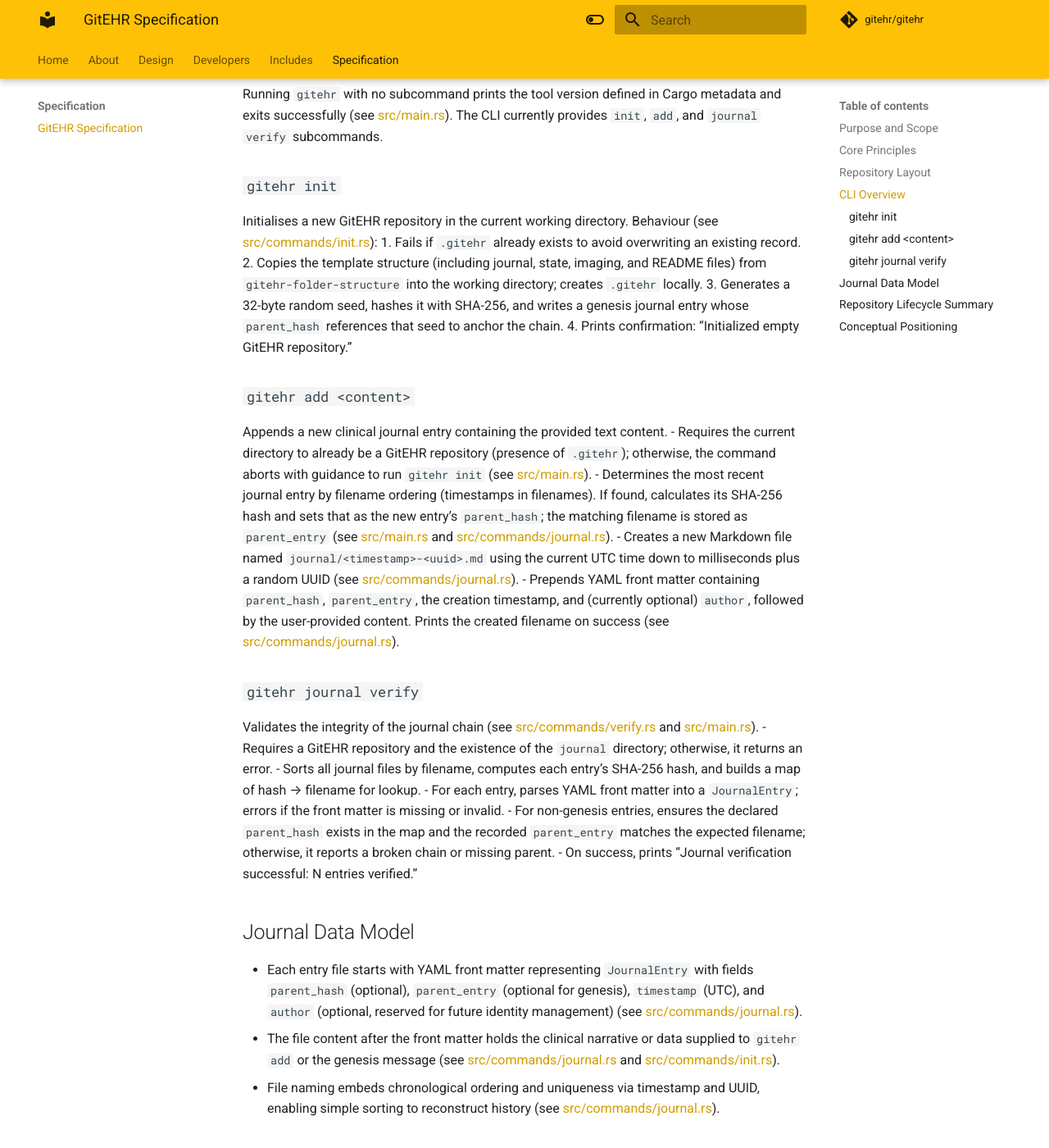
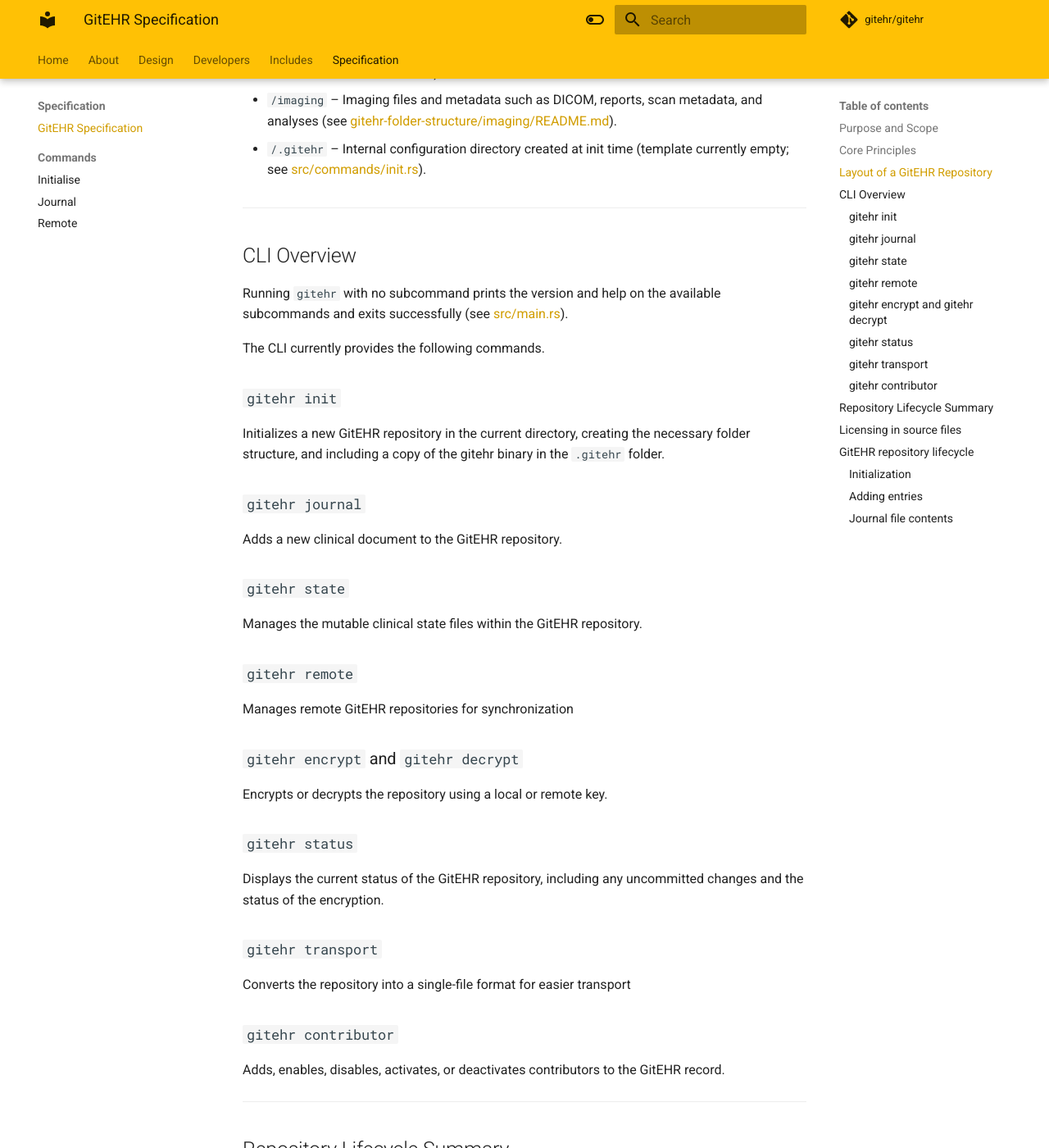
Before and after one commit to gitehr/gitehr, an MkDocs documentation site: the page built from docs/specification/specification.md, in a window 1280 px wide and 1400 px high, scrolled down 1113 px. Shown: the whole window at 82% size. Built offline with MkDocs 1.6.1 and Material for MkDocs 9.7.7, drawn with Linux system fonts in a browser that asks for light colours; comment, search, counter and statistics services are not loaded; some of the changed text lies outside the part shown.

Commit message:
general updating and tidying of docs

````diff
--- a/docs/specification/specification.md
+++ b/docs/specification/specification.md
@@ -1,56 +1,115 @@
 # GitEHR Specification
 
 ## Purpose and Scope
-GitEHR is a decentralised, Git-backed electronic health record format and CLI designed to let multiple contributors maintain a single patient's record with strong provenance, portability, and long-term accessibility.
+
+GitEHR is a decentralised, Git-backed, 'batteries-included' electronic health record designed to let multiple contributors maintain a single patient's record losslessly over a patient's lifetime. It is designed for portability, simplicity, and interoperable standards.
+
 This specification summarises the behaviour described in the codebase and documentation for the current CLI implementation and repository structure.
 
 ## Core Principles
+
 - **Git-based storage and auditability:** Every change is version-controlled so history is preserved and auditable across contributors (see [README.md](../../README.md)).
+
 - **Immutable journal chain:** Clinical entries are chronological files that link to their parent via a cryptographic hash, forming a tamper-evident chain seeded with random data on repository creation (see [src/commands/init.rs](../../src/commands/init.rs)).
+
 - **Clear separation of concerns:** Standard folders divide immutable journal entries, mutable clinical state, imaging assets, and internal configuration data (see [README.md](../../README.md) and [gitehr-folder-structure/README.md](../../gitehr-folder-structure/README.md)).
+
 - **Security and portability:** Entries are designed to be cryptographically verifiable with future support for encryption and signatures, enabling secure transport and redundancy across sites (see [README.md](../../README.md)).
 
-## Repository Layout
-When `gitehr init` runs, it copies the template from `gitehr-folder-structure` into the current directory and creates a `.gitehr` marker directory used to detect a valid repository (see [src/commands/init.rs](../../src/commands/init.rs)). Key directories:
+---
+
+## Layout of a GitEHR Repository
+
+When `gitehr init` runs, it copies the template from `gitehr-folder-structure` into the current (or otherwise specified)directory and creates a `.gitehr` marker directory used to detect a valid repository (see [src/commands/init.rs](../../src/commands/init.rs)). Key directories:
+
 - `/journal` – Chronological Markdown entries named with timestamp and GUID; each represents a single clinical event and is immutable after creation (see [gitehr-folder-structure/journal/README.md](../../gitehr-folder-structure/journal/README.md)).
+
 - `/state` – Mutable current clinical state (allergies, medications, problems, vitals, etc.), with all updates version-controlled and paired with journal explanations (see [gitehr-folder-structure/state/README.md](../../gitehr-folder-structure/state/README.md)).
+
 - `/imaging` – Imaging files and metadata such as DICOM, reports, scan metadata, and analyses (see [gitehr-folder-structure/imaging/README.md](../../gitehr-folder-structure/imaging/README.md)).
+
 - `/.gitehr` – Internal configuration directory created at init time (template currently empty; see [src/commands/init.rs](../../src/commands/init.rs)).
 
+---
+
 ## CLI Overview
-Running `gitehr` with no subcommand prints the tool version defined in Cargo metadata and exits successfully (see [src/main.rs](../../src/main.rs)). The CLI currently provides `init`, `add`, and `journal verify` subcommands.
+
+Running `gitehr` with no subcommand prints the version and help on the available subcommands and exits successfully (see [src/main.rs](../../src/main.rs)).
+
+The CLI currently provides the following commands.
 
 ### `gitehr init`
-Initialises a new GitEHR repository in the current working directory. Behaviour (see [src/commands/init.rs](../../src/commands/init.rs)):
-1. Fails if `.gitehr` already exists to avoid overwriting an existing record.
-2. Copies the template structure (including journal, state, imaging, and README files) from `gitehr-folder-structure` into the working directory; creates `.gitehr` locally.
-3. Generates a 32-byte random seed, hashes it with SHA-256, and writes a genesis journal entry whose `parent_hash` references that seed to anchor the chain.
-4. Prints confirmation: “Initialized empty GitEHR repository.”
 
-### `gitehr add <content>`
-Appends a new clinical journal entry containing the provided text content.
-- Requires the current directory to already be a GitEHR repository (presence of `.gitehr`); otherwise, the command aborts with guidance to run `gitehr init` (see [src/main.rs](../../src/main.rs)).
-- Determines the most recent journal entry by filename ordering (timestamps in filenames). If found, calculates its SHA-256 hash and sets that as the new entry’s `parent_hash`; the matching filename is stored as `parent_entry` (see [src/main.rs](../../src/main.rs) and [src/commands/journal.rs](../../src/commands/journal.rs)).
-- Creates a new Markdown file named `journal/<timestamp>-<uuid>.md` using the current UTC time down to milliseconds plus a random UUID (see [src/commands/journal.rs](../../src/commands/journal.rs)).
-- Prepends YAML front matter containing `parent_hash`, `parent_entry`, the creation timestamp, and (currently optional) `author`, followed by the user-provided content. Prints the created filename on success (see [src/commands/journal.rs](../../src/commands/journal.rs)).
+Initializes a new GitEHR repository in the current directory, creating the necessary folder structure, and including a copy of the gitehr binary in the `.gitehr` folder.
 
-### `gitehr journal verify`
-Validates the integrity of the journal chain (see [src/commands/verify.rs](../../src/commands/verify.rs) and [src/main.rs](../../src/main.rs)).
-- Requires a GitEHR repository and the existence of the `journal` directory; otherwise, it returns an error.
-- Sorts all journal files by filename, computes each entry’s SHA-256 hash, and builds a map of hash → filename for lookup.
-- For each entry, parses YAML front matter into a `JournalEntry`; errors if the front matter is missing or invalid.
-- For non-genesis entries, ensures the declared `parent_hash` exists in the map and the recorded `parent_entry` matches the expected filename; otherwise, it reports a broken chain or missing parent.
-- On success, prints “Journal verification successful: N entries verified.”
+### `gitehr journal`
 
-## Journal Data Model
-- Each entry file starts with YAML front matter representing `JournalEntry` with fields `parent_hash` (optional), `parent_entry` (optional for genesis), `timestamp` (UTC), and `author` (optional, reserved for future identity management) (see [src/commands/journal.rs](../../src/commands/journal.rs)).
-- The file content after the front matter holds the clinical narrative or data supplied to `gitehr add` or the genesis message (see [src/commands/journal.rs](../../src/commands/journal.rs) and [src/commands/init.rs](../../src/commands/init.rs)).
-- File naming embeds chronological ordering and uniqueness via timestamp and UUID, enabling simple sorting to reconstruct history (see [src/commands/journal.rs](../../src/commands/journal.rs)).
+Adds a new clinical document to the GitEHR repository.
+
+### `gitehr state`
+
+Manages the mutable clinical state files within the GitEHR repository.
+
+### `gitehr remote`
+
+Manages remote GitEHR repositories for synchronization
+
+### `gitehr encrypt` and `gitehr decrypt`
+
+Encrypts or decrypts the repository using a local or remote key.
+
+### `gitehr status`
+
+Displays the current status of the GitEHR repository, including any uncommitted changes and the status of the encryption.
+
+### `gitehr transport`
+
+Converts the repository into a single-file format for easier transport
+
+### `gitehr contributor`
+
+Adds, enables, disables, activates, or deactivates contributors to the GitEHR record.
+
+
+---
 
 ## Repository Lifecycle Summary
-- **Initialization:** `gitehr init` seeds a new record with the template folders and a genesis journal entry anchored to a random hash, establishing the start of the chain (see [src/commands/init.rs](../../src/commands/init.rs)).
-- **Adding entries:** `gitehr add` appends immutable journal files that link back to the latest entry, preserving a verifiable chain of custody and chronological ordering (see [src/main.rs](../../src/main.rs) and [src/commands/journal.rs](../../src/commands/journal.rs)).
+
 - **Verification:** `gitehr journal verify` recomputes hashes to ensure every non-genesis entry’s declared parent exists and matches, flagging missing links or mismatched filenames (see [src/commands/verify.rs](../../src/commands/verify.rs)).
 
-## Conceptual Positioning
-GitEHR targets patient-centric, portable health records that multiple organisations can contribute to while keeping data integrity and provenance verifiable. It leverages distributed version control and plain-text files to avoid vendor lock-in and to remain usable even as surrounding software evolves (see [docs/index.md](../index.md) and [README.md](../../README.md)).
+## Licensing in source files
+
+All source files contain an SPDX license identifier at the top of the file to enable automated license detection.
+
+For non-code files and documentation, please use CC-BY-SA-4.0:
+
+```html
+<!-- SPDX-License-Identifier: CC-BY-SA-4.0 -->
+```
+
+For source code files, please use AGPL-3.0:
+
+```rust
+// SPDX-License-Identifier: AGPL-3.0-or-later
+```
+
+## GitEHR repository lifecycle
+
+### Initialization
+
+### Adding entries
+
+### Journal file contents
+
+Each new file should have YAML front matter with the following fields:
+
+- date: the date of the entry
+- time: the time of the entry
+- location: the location of the entry
+- provider: the provider of the entry
+- type: the type of the entry
+- tags: a list of tags for the entry
+
+`.gitehr` contains hidden files including internal GitEHR config.
+
+All other folders are for clinical information.
````
Also changed, not shown: README.md (+4 -59 lines), docs/.todo.md (added, +17 -0 lines), docs/about/contributors.md (+5 -1 lines), docs/design/no-lock-in.md (+12 -14 lines), docs/specification/commands/initialise.md (added, +17 -0 lines), docs/specification/commands/journal.md (added, +30 -0 lines), docs/specification/commands/remote.md (added, +13 -0 lines).
